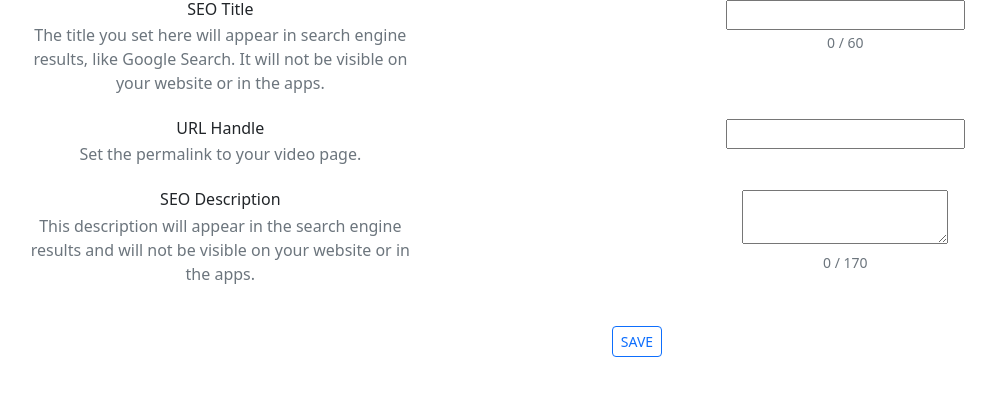
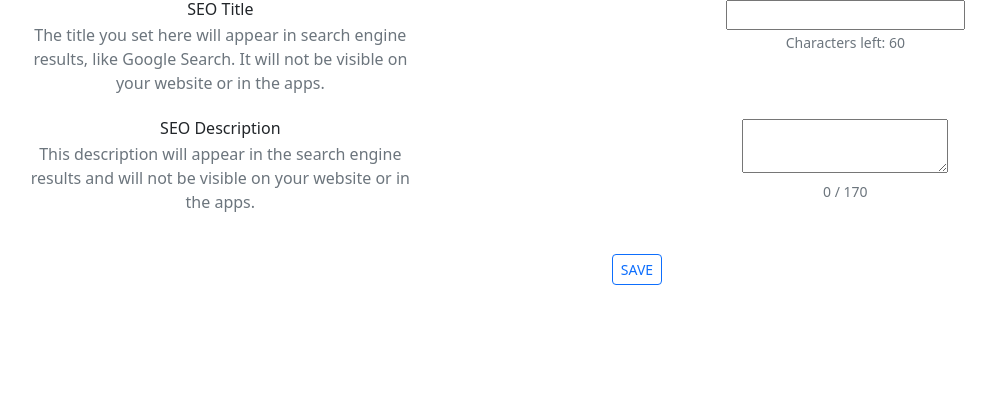
Before and after one commit to Hamlet593/React-Tests, a React (Create React App) app: page / in a window 1280 px wide. Shown: the top 396 px of the page, without its empty margins (3-999 px from the left). Built offline with nearby package versions, Linux system fonts and the light colour scheme.

Commit message:
Adding alert

```diff
--- a/src/App.js
+++ b/src/App.js
@@ -1,6 +1,18 @@
+import { useState, useEffect } from 'react';
 import './App.css';
+import SaveButton from './helpers/ShowModal.js';
 
 function App() {
+
+  const [title, setTitle] = useState('');
+  const [trueTitle, setTrueTitle] = useState(true);
+
+  useEffect(() => {
+    if (title.length === 0 || title.length > 61) {
+      setTrueTitle(false);
+    } else setTrueTitle(true);
+  }, [title]);
+
 
   return (
     <div className="App">
@@ -14,24 +26,15 @@ function App() {
             <div className="col-8">
               <div className="form-field-container mb-3">
                 <div className="form-field position-relative ">
-                  <input id="og_title" name="og_title" type="text" autoComplete="off" required="" className=" active" maxLength="60" value="" />
+                  <input id="og_title" name="og_title" type="text" autoComplete="off" required="" className=" active" value={title} onChange={evt => {
+                    setTitle(evt.target.value);
+                  }} />
                 </div>
-                <small className="form-text text-muted text-right">0 / 60</small>
+                <small className="form-text text-muted text-right">Characters left: {60 - title.length}</small>
               </div>
             </div>
           </div>
-          <div className="row mb-4">
-            <div className="col-4">
-              <h6 className="mb-1">URL Handle</h6>
-              <p className="text-xs text-muted mb-0">Set the permalink to your video page.</p>
-            </div>
-            <div className="col-8">
-              <div className="form-field-container mb-3">
-                <div className="form-field position-relative ">
-                  <input id="og_url" name="og_url" type="text" autoComplete="off" required="" className=" active" value="" /></div>
-              </div>
-            </div>
-          </div>
+
           <div className="row mb-4">
             <div className="col-4">
               <h6 className="mb-1">SEO Description</h6>
@@ -47,7 +50,9 @@ function App() {
             </div>
           </div>
           <div className="pt-3 text-right">
-            <button type="submit" className="btn btn-sm btn-outline-primary mnw-100 py-1 text-uppercase weight-400 fz-12">Save</button>
+            <SaveButton
+              trueTitle={trueTitle}
+            />
           </div>
         </form>
       </div>
--- /dev/null
+++ b/src/helpers/ShowModal.js
@@ -0,0 +1,25 @@
+import { useState } from "react"
+
+const SaveButton = ({ trueTitle }) => {
+    const [showResults, setShowResults] = useState(false);
+    const onClick = () => setShowResults(true);
+
+    const Results = () => (
+
+        <div className="alert alert-danger p-2" role="alert" style={{
+            color: 'white',
+            backgroundColor: "#ed0b0b"
+        }}>
+            You are almost done. Please resolve errors for fields highlighted in red.
+        </div>
+    )
+
+    return (
+        <div>
+            <button type="submit" className="btn btn-sm btn-outline-primary mnw-100 py-1 text-uppercase weight-400 fz-12 " onClick={onClick}>Save</button>
+            {showResults ? <Results /> : null}
+        </div>
+    )
+}
+
+export default SaveButton;
```
